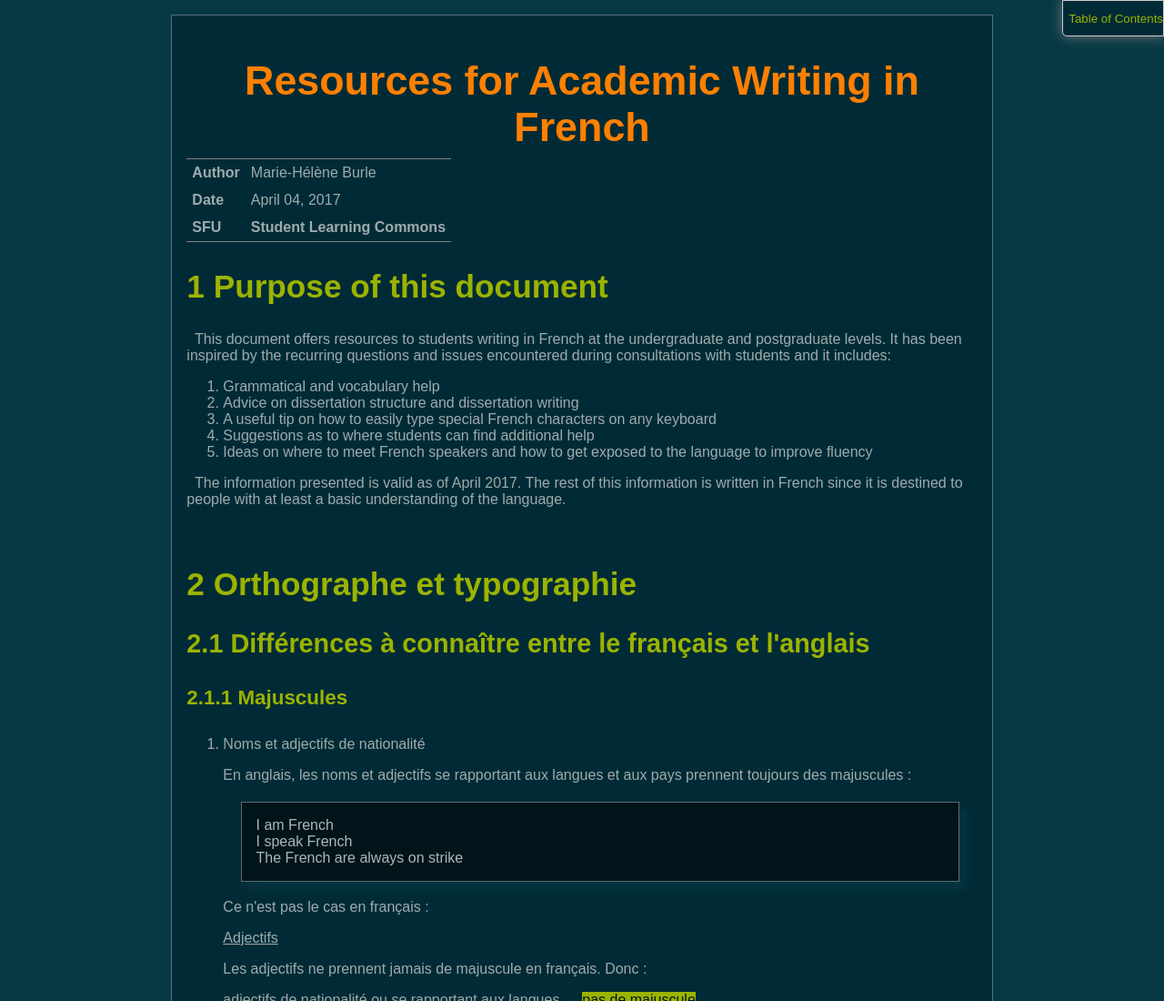
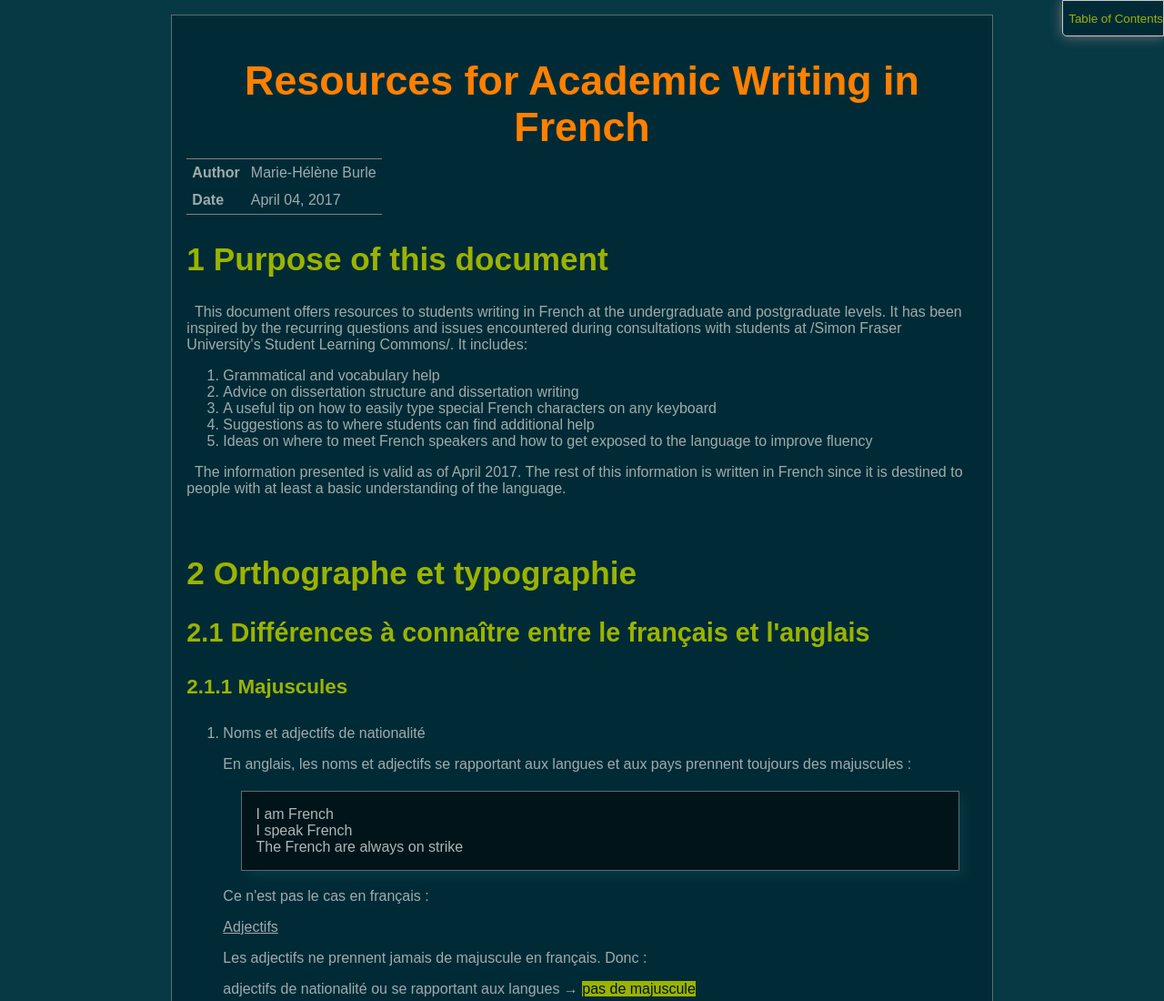
Before and after one commit to prosoitos/Resources-academic-writing-in-French, a plain HTML site: page index.html in a window 1280 px wide. Shown: the top 1100 px of the page at 91% size. Drawn offline with Linux system fonts and the light colour scheme.

Commit message:
Update index.html

```diff
--- a/index.html
+++ b/index.html
@@ -762,11 +762,6 @@ for the JavaScript code in this tag.
 <td class="org-left"><b>Date</b></td>
 <td class="org-left">April 04, 2017</td>
 </tr>
-
-<tr>
-<td class="org-left"><b>SFU</b></td>
-<td class="org-left"><b>Student Learning Commons</b></td>
-</tr>
 </tbody>
 </table>
 </div>
@@ -775,7 +770,7 @@ for the JavaScript code in this tag.
 <h2 id="org2800957"><span class="section-number-2">1</span> Purpose of this document</h2>
 <div class="outline-text-2" id="text-1">
 <p>
-&nbsp; This document offers resources to students writing in French at the undergraduate and postgraduate levels. It has been inspired by the recurring questions and issues encountered during consultations with students and it includes:
+&nbsp; This document offers resources to students writing in French at the undergraduate and postgraduate levels. It has been inspired by the recurring questions and issues encountered during consultations with students at /Simon Fraser University's Student Learning Commons/. It includes:
 </p>
 <ol class="org-ol">
 <li>Grammatical and vocabulary help</li>
```
